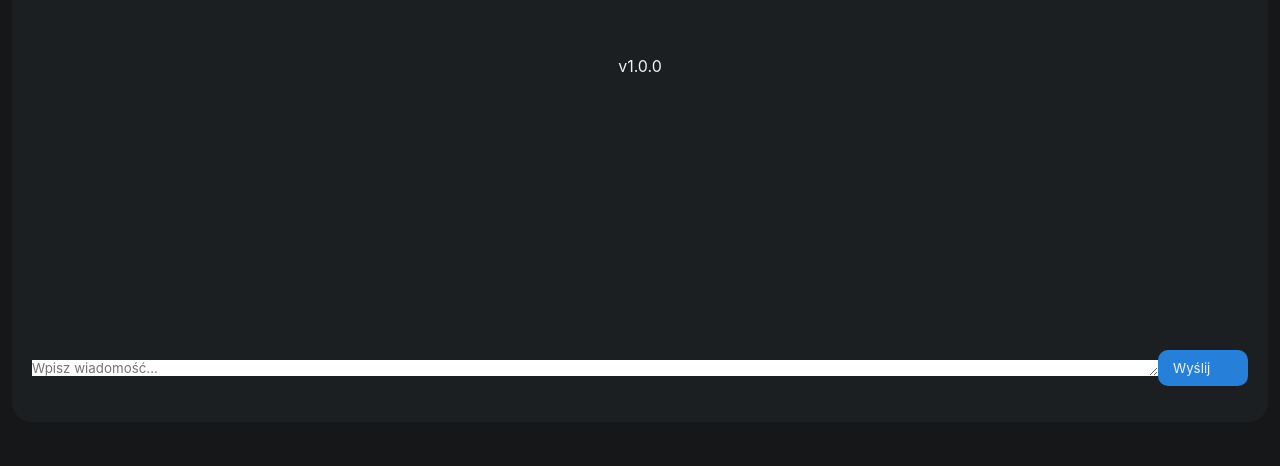
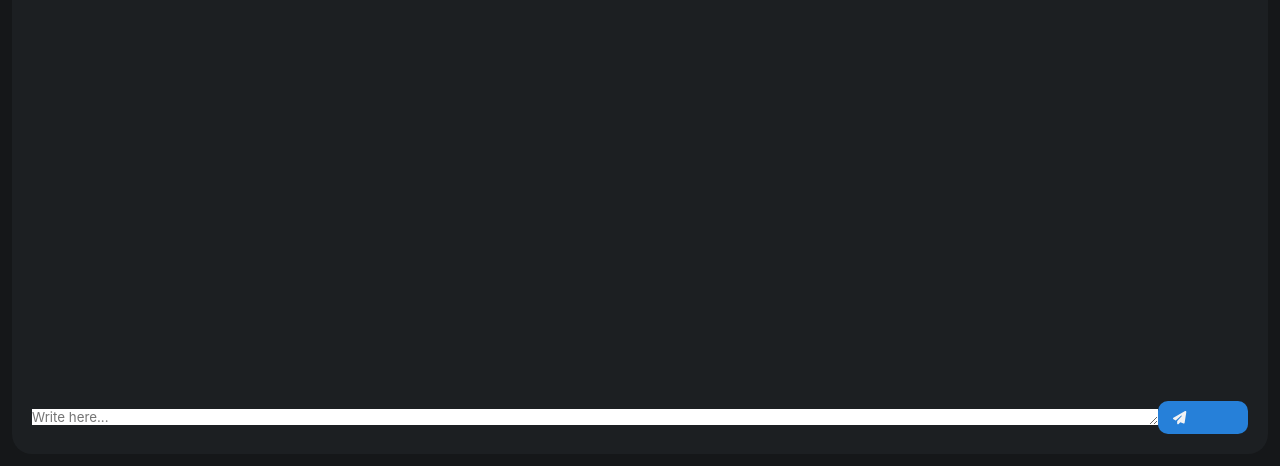
Before and after one commit to Luki20091/CLI-UI, a React (Vite) app in the folder client/: page /Chat in a window 1280 px wide. Shown: the part 334-800 px from the top of the page. Built offline with nearby package versions, Linux system fonts and the light colour scheme.

Commit message:
Update Chat.jsx

```diff
--- a/client/src/routes/Chat.jsx
+++ b/client/src/routes/Chat.jsx
@@ -1,5 +1,8 @@
 import React, { useState, useEffect, useRef } from 'react';
 import { LoadingDots } from '@/components/LoadingDots';
+
+import { FontAwesomeIcon } from '@fortawesome/react-fontawesome';
+import { faPaperPlane } from '@fortawesome/free-solid-svg-icons';
 
 export default function Chat() {
   const [msgs, setMsgs] = useState([]);
@@ -22,16 +25,18 @@ export default function Chat() {
     }, 1000);
   };
 
+
+
   return (
-    <div className="relative flex items-center justify-center min-h-screen p-4 bg-base-100">
-      <div className="card w-full max-w-lg shadow-lg bg-base-100 flex flex-col h-[80vh]">
-        <div className="flex-1 space-y-4 overflow-y-auto card-body">
+    <div className="relative flex items-center justify-center p-4 bg-base-100 h-[100%]">
+      <div className="card w-full max-w-lg shadow-lg bg-base-100 flex flex-col h-[100%] ">
+        <div className="flex-1 px-4 pt-4 space-y-4 overflow-y-auto">
           {msgs.map((m,i) => (
             <div
               key={i}
-              className={`chat chat-${m.sender === 'user' ? 'end' : 'start'}`}
+              className={`chat chat-${m.sender === 'user' ? 'end' : 'start'} clear-both`}
             >
-              <div className="chat-bubble">{m.text}</div>
+              <div className="chat-bubble w-min">{m.text}</div>
             </div>
           ))}
           {loading && (
@@ -49,14 +54,13 @@ export default function Chat() {
             rows={1}
             value={text}
             onChange={e => setText(e.target.value)}
-            placeholder="Wpisz wiadomość..."
+            placeholder="Write here..."
           />
-          <button className="btn btn-secondary" onClick={send}>
-            Wyślij
+          <button className="btn btn-secondary" onClick={send} >
+            <FontAwesomeIcon icon={faPaperPlane} />
           </button>
         </div>
       </div>
-      <div className="absolute badge badge-outline bottom-4 right-4">{version}</div>
     </div>
   );
 }
```
